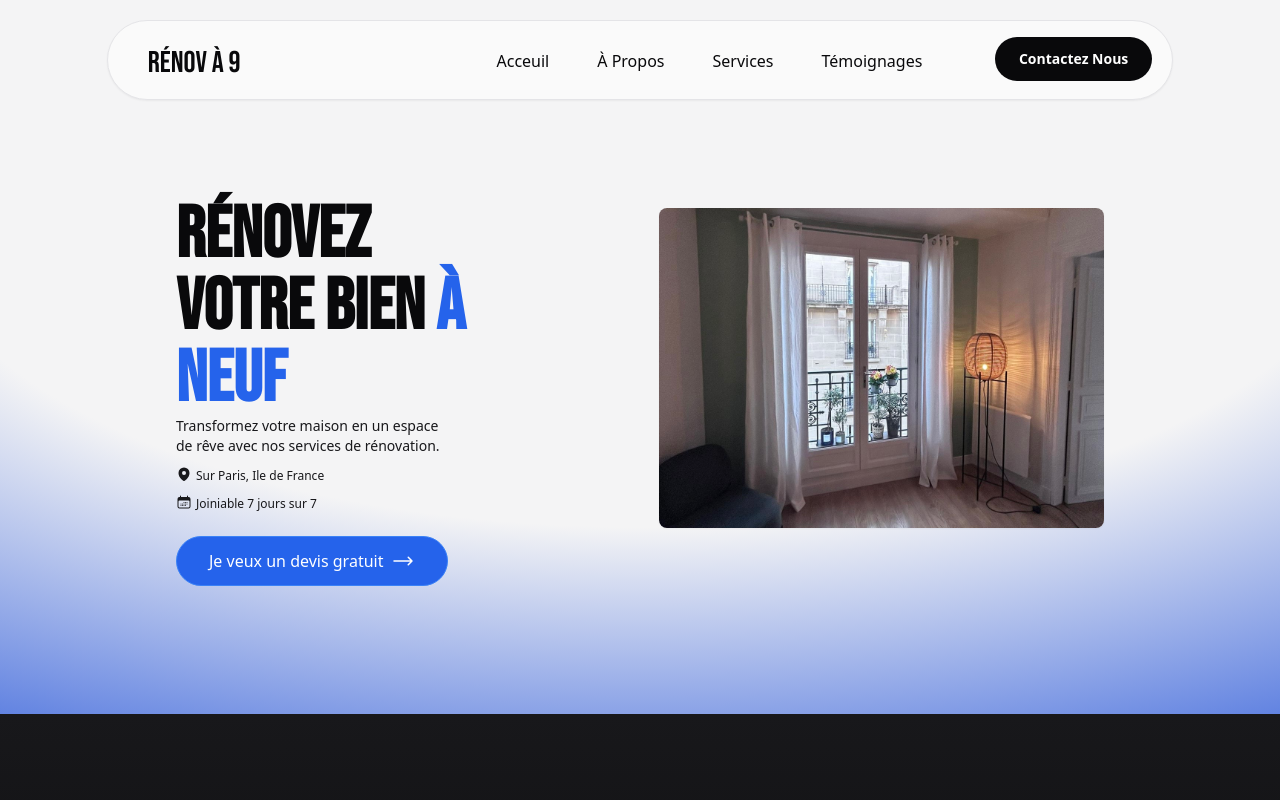
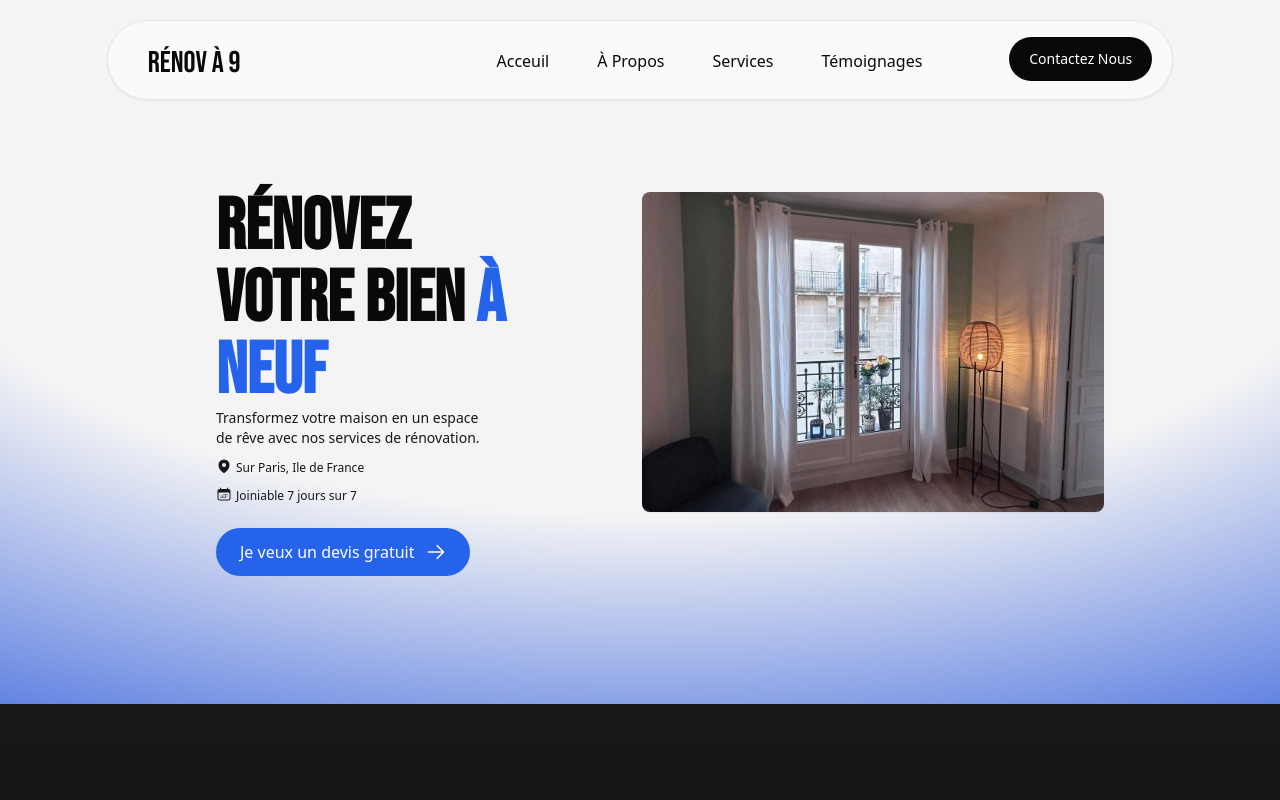
Before and after one commit to zinedinechami/renov_v1, a Next.js app: page / in a window 1280 px wide. Shown: the top 800 px of the page. Built offline with nearby package versions, Linux system fonts and the light colour scheme.

Commit message:
change small spacing details in header and landing

```diff
--- a/src/components/header.tsx
+++ b/src/components/header.tsx
@@ -46,7 +46,7 @@ export default function Header() {
         </div>
 
         <a href="#contact">
-          <button className="absolute  sm:top-4 top-2 sm:right-3 right-1 flex font-semibold text-sm bg-zinc-950  hover:bg-zinc-700 transition-colors  text-white  py-3 px-6 mr-2   rounded-full  ">
+          <button className="absolute  sm:top-4 top-2 sm:right-3 right-1 flex font-medium text-sm bg-zinc-950  hover:bg-zinc-700 transition-colors  text-white  py-3 px-5 mr-2   rounded-full  ">
             Contactez Nous
           </button>
         </a>
--- a/src/pages/landing.tsx
+++ b/src/pages/landing.tsx
@@ -10,13 +10,13 @@ export default function LandingPage() {
         id="acceuil"
         className=" h-full w-full  [background:radial-gradient(125%_125%_at_50%_10%,#f4f4f5_45%,#1d4ed8_100%)] "
       >
-        <div className="flex flex-col  xl:flex-row  sm:mt-20 mt-8 pb-32 mx-auto px-4 xl:w-9/12">
-          <div className="sm:w-3/5 mx-auto  pt-10">
+        <div className="flex flex-col  xl:flex-row  sm:mt-16 mt-6 pb-32 mx-auto px-4 xl:w-9/12">
+          <div className="sm:w-3/5 mx-auto xl:pl-10  pt-12">
             <h1 className="bebas-neue-regular text-center xl:text-left lg:text-7xl text-5xl font-semibold text-zinc-950 ">
               Rénovez votre bien <span className="text-blue-600">à neuf</span>{" "}
             </h1>
             <div className="xl:text-left text-center ">
-              <p className="text-zinc-900 sm:text-sm text-xs xl:w-10/12">
+              <p className="text-zinc-900 sm:text-sm text-xs xl:w-11/12">
                 Transformez votre maison en un espace de rêve avec nos services
                 de rénovation.
               </p>
@@ -60,19 +60,21 @@ export default function LandingPage() {
                 </li>
               </ul>
               <a href="#contact">
-                <button className="xl:mx-0 mx-auto flex font-medium  text-base bg-blue-600  border border-blue-500  text-white mt-6 py-3  px-8  rounded-full  hover:bg-blue-500 transition-colors">
+                <button className="xl:mx-0 mx-auto flex font-medium  text-base bg-blue-600    text-white mt-6 py-3  px-6  rounded-full  hover:bg-blue-500 transition-colors">
                   Je veux un devis gratuit{" "}
                   <span>
                     <svg
                       xmlns="http://www.w3.org/2000/svg"
+                      fill="none"
                       viewBox="0 0 24 24"
-                      fill="currentColor"
-                      className="w-6 ml-2"
+                      strokeWidth={2}
+                      stroke="currentColor"
+                      className="w-5 h-6  ml-3"
                     >
                       <path
-                        fillRule="evenodd"
-                        d="M16.72 7.72a.75.75 0 0 1 1.06 0l3.75 3.75a.75.75 0 0 1 0 1.06l-3.75 3.75a.75.75 0 1 1-1.06-1.06l2.47-2.47H3a.75.75 0 0 1 0-1.5h16.19l-2.47-2.47a.75.75 0 0 1 0-1.06Z"
-                        clipRule="evenodd"
+                        strokeLinecap="round"
+                        strokeLinejoin="round"
+                        d="M13.5 4.5 21 12m0 0-7.5 7.5M21 12H3"
                       />
                     </svg>
                   </span>
@@ -80,7 +82,7 @@ export default function LandingPage() {
               </a>
             </div>
           </div>
-          <div className=" w-full  xl:pl-40 md:hidden xl:block sm:hidden">
+          <div className=" w-full  xl:pl-32 md:hidden xl:block sm:hidden">
             <Carousel />
           </div>
         </div>
```
